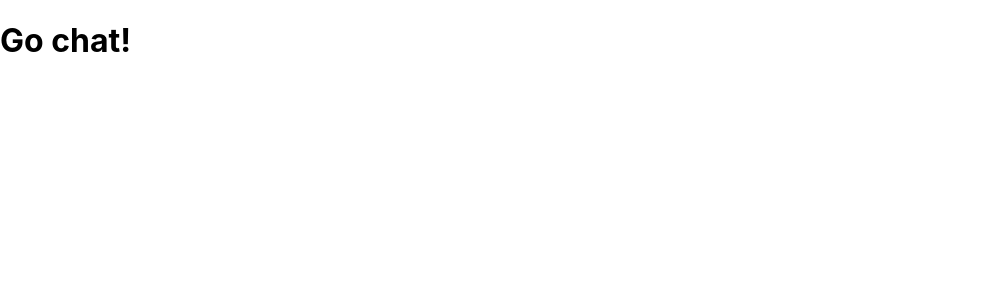
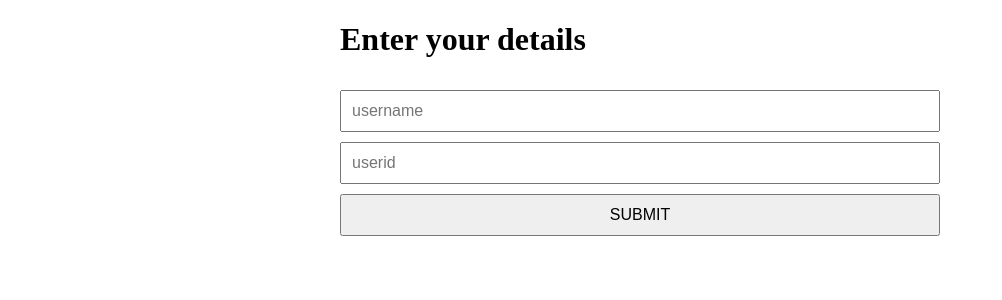
Before and after one commit to karankumarshreds/Websockets, a React (Create React App) app in the folder client/: page / in a window 1280 px wide. Shown: the top 300 px of the page, without its empty margins (0-1002 px from the left). Built offline with nearby package versions, Linux system fonts and the light colour scheme.

Commit message:
add form

```diff
--- /dev/null
+++ b/client/jsconfig.json
@@ -0,0 +1,6 @@
+{
+  "compilerOptions": {
+    "baseUrl": "src"
+  },
+  "include": ["src"]
+}
--- a/client/package.json
+++ b/client/package.json
@@ -8,6 +8,7 @@
     "@testing-library/user-event": "^13.5.0",
     "react": "^18.0.0",
     "react-dom": "^18.0.0",
+    "react-router-dom": "^6.3.0",
     "react-scripts": "5.0.1",
     "web-vitals": "^2.1.4"
   },
--- a/client/src/App.js
+++ b/client/src/App.js
@@ -1,10 +1,13 @@
 import React from 'react';
+import { Routes, Route } from 'react-router-dom';
+// screens
+import Landing from 'screens/Landing';
 
 const App = () => {
   return (
-    <div>
-      <h1>Go chat!</h1>
-    </div>
+    <Routes>
+      <Route path="/" element={<Landing />} />
+    </Routes>
   );
 };
 
--- a/client/src/index.css
+++ /dev/null
@@ -1,13 +0,0 @@
-body {
-  margin: 0;
-  font-family: -apple-system, BlinkMacSystemFont, 'Segoe UI', 'Roboto', 'Oxygen',
-    'Ubuntu', 'Cantarell', 'Fira Sans', 'Droid Sans', 'Helvetica Neue',
-    sans-serif;
-  -webkit-font-smoothing: antialiased;
-  -moz-osx-font-smoothing: grayscale;
-}
-
-code {
-  font-family: source-code-pro, Menlo, Monaco, Consolas, 'Courier New',
-    monospace;
-}
--- a/client/src/index.js
+++ b/client/src/index.js
@@ -1,14 +1,14 @@
 import React from 'react';
+import { BrowserRouter } from 'react-router-dom';
 import ReactDOM from 'react-dom/client';
-import './index.css';
 import App from './App';
 import reportWebVitals from './reportWebVitals';
 
 const root = ReactDOM.createRoot(document.getElementById('root'));
 root.render(
-  <React.StrictMode>
+  <BrowserRouter>
     <App />
-  </React.StrictMode>
+  </BrowserRouter>
 );
 
 // If you want to start measuring performance in your app, pass a function
--- /dev/null
+++ b/client/src/screens/Landing.js
@@ -0,0 +1,44 @@
+import React from 'react';
+import { newSocketConnection } from 'config/socket';
+
+const INPUT_STYLE = { padding: '10px', fontSize: 16, marginTop: 10 };
+
+const Landing = () => {
+  const [userDetails, setUserDetails] = React.useState({
+    username: '',
+    userId: '',
+  });
+
+  const submitHandler = (e) => {
+    e.preventDefault();
+    if (!userDetails.userId || !userDetails.username) return;
+    const { webSocketConnection, error } = newSocketConnection(userDetails.userId);
+    if (error) alert(error);
+    else console.log({ webSocketConnection });
+  };
+
+  return (
+    <div style={{ width: 600, margin: 'auto' }}>
+      <h1>Enter your details</h1>
+      <form onSubmit={submitHandler} style={{ display: 'flex', flexDirection: 'column' }}>
+        <input
+          placeholder="username"
+          value={userDetails.username}
+          onChange={(e) => setUserDetails((state) => ({ ...state, username: e.target.value }))}
+          style={INPUT_STYLE}
+        />
+        <input
+          placeholder="userid"
+          value={userDetails.userId}
+          onChange={(e) => setUserDetails((state) => ({ ...state, userId: e.target.value }))}
+          style={INPUT_STYLE}
+        />
+        <button type={'submit'} style={INPUT_STYLE}>
+          SUBMIT
+        </button>
+      </form>
+    </div>
+  );
+};
+
+export default Landing;
```
Also changed, not shown: 1 other file (tests, documents, lock files or other folders).
